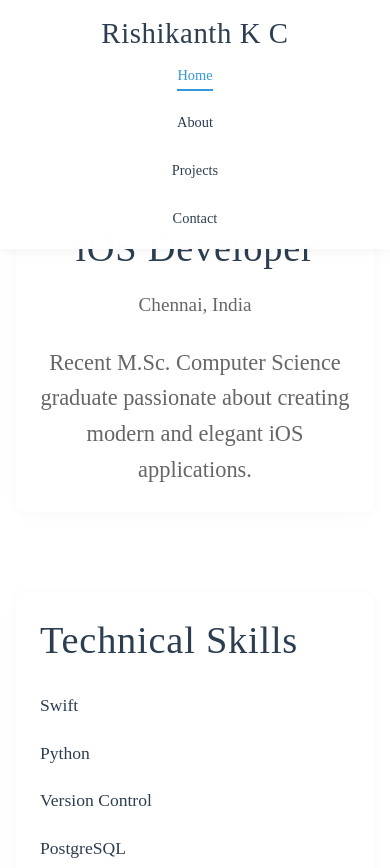
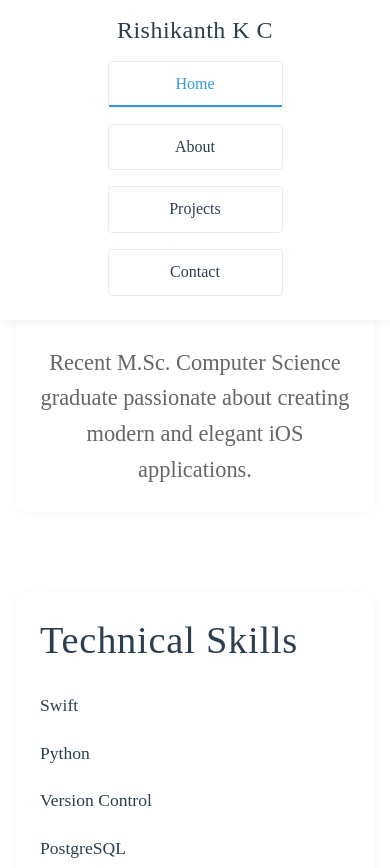
Before and after one commit to rishikanthkc/rishikanthkc.github.io, a website: page index.html in a window 390 px wide. Shown: the top 868 px of the page. Drawn offline with Linux system fonts and the light colour scheme; a web font is replaced by a local one.

Commit message:
fix: Improve mobile navigation responsiveness
- Restructure header layout for better mobile display
- Adjust navigation menu spacing and alignment
- Fix menu item overlap issues on small screens
- Update main content padding to accommodate header
- Improve overall mobile user experience

```diff
--- a/assets/css/styles.css
+++ b/assets/css/styles.css
@@ -3,6 +3,16 @@
     padding: 0;
     box-sizing: border-box;
     scroll-behavior: smooth;
+}
+
+main {
+    padding-top: calc(3.5rem + 60px);
+}
+
+@media (min-width: 768px) {
+    main {
+        padding-top: calc(2rem + 60px);
+    }
 }
 
 #form-status {
@@ -83,7 +93,7 @@ body {
 
 header {
     background-color: rgba(255, 255, 255, 0.98);
-    padding: 0.75rem 1rem;
+    padding: 1rem;
     box-shadow: 0 2px 10px rgba(0, 0, 0, 0.05);
     position: fixed;
     width: 100%;
@@ -93,19 +103,63 @@ header {
     z-index: 100;
     backdrop-filter: blur(10px);
     -webkit-backdrop-filter: blur(10px);
-    display: flex;
-    flex-direction: column;
-    align-items: center;
 }
 
 @media (min-width: 768px) {
     header {
-        padding: 1.5rem 2rem;
+        display: flex;
+        justify-content: space-between;
+        align-items: center;
+        padding: 1rem 2rem;
     }
 }
 
 header h1 {
-    font-size: 1.8rem;
+    font-size: 1.5rem;
+    margin-bottom: 1rem;
+    text-align: center;
+}
+
+@media (min-width: 768px) {
+    header h1 {
+        margin-bottom: 0;
+        text-align: left;
+    }
+}
+
+nav ul {
+    list-style: none;
+    display: flex;
+    flex-wrap: wrap;
+    justify-content: center;
+    gap: 1rem;
+}
+
+@media (max-width: 767px) {
+    nav {
+        width: 100%;
+    }
+
+    nav ul {
+        gap: 0.5rem;
+    }
+
+    nav ul li {
+        width: calc(50% - 0.25rem);
+        text-align: center;
+    }
+
+    nav ul li a {
+        display: block;
+        padding: 0.5rem;
+        background-color: rgba(255, 255, 255, 0.9);
+        border-radius: 4px;
+        border: 1px solid #e9ecef;
+    }
+}
+
+header h1 {
+    font-size: 1.5rem;
     margin-bottom: 0.5rem;
     text-align: center;
     font-weight: 400;
@@ -115,31 +169,31 @@ header h1 {
 
 @media (min-width: 768px) {
     header h1 {
-        font-size: 3.2rem;
-        margin-bottom: 1rem;
+        font-size: 2rem;
+        margin-bottom: 0;
+    }
+}
+
+nav {
+    width: 100%;
+    padding: 0.5rem 0;
+}
+
+@media (min-width: 768px) {
+    nav {
+        width: auto;
+        padding: 0;
     }
 }
 
 nav ul {
     display: flex;
+    flex-wrap: wrap;
     justify-content: center;
-    align-items: center;
-    flex-wrap: nowrap;
-    list-style: none;
-    gap: 1.5rem;
+    gap: 0.75rem;
     padding: 0;
     margin: 0;
-}
-
-@media (max-width: 480px) {
-    nav ul {
-        gap: 1rem;
-    }
-
-    nav a {
-        font-size: 0.9rem;
-        padding: 0.3rem 0;
-    }
+    list-style: none;
 }
 
 nav a {
@@ -147,7 +201,9 @@ nav a {
     color: #2c3e50;
     font-weight: 500;
     position: relative;
-    padding: 0.5rem 0;
+    padding: 0.5rem 0.75rem;
+    font-size: 1rem;
+    transition: all 0.2s ease;
     transition: color 0.3s ease;
 }
 
```
